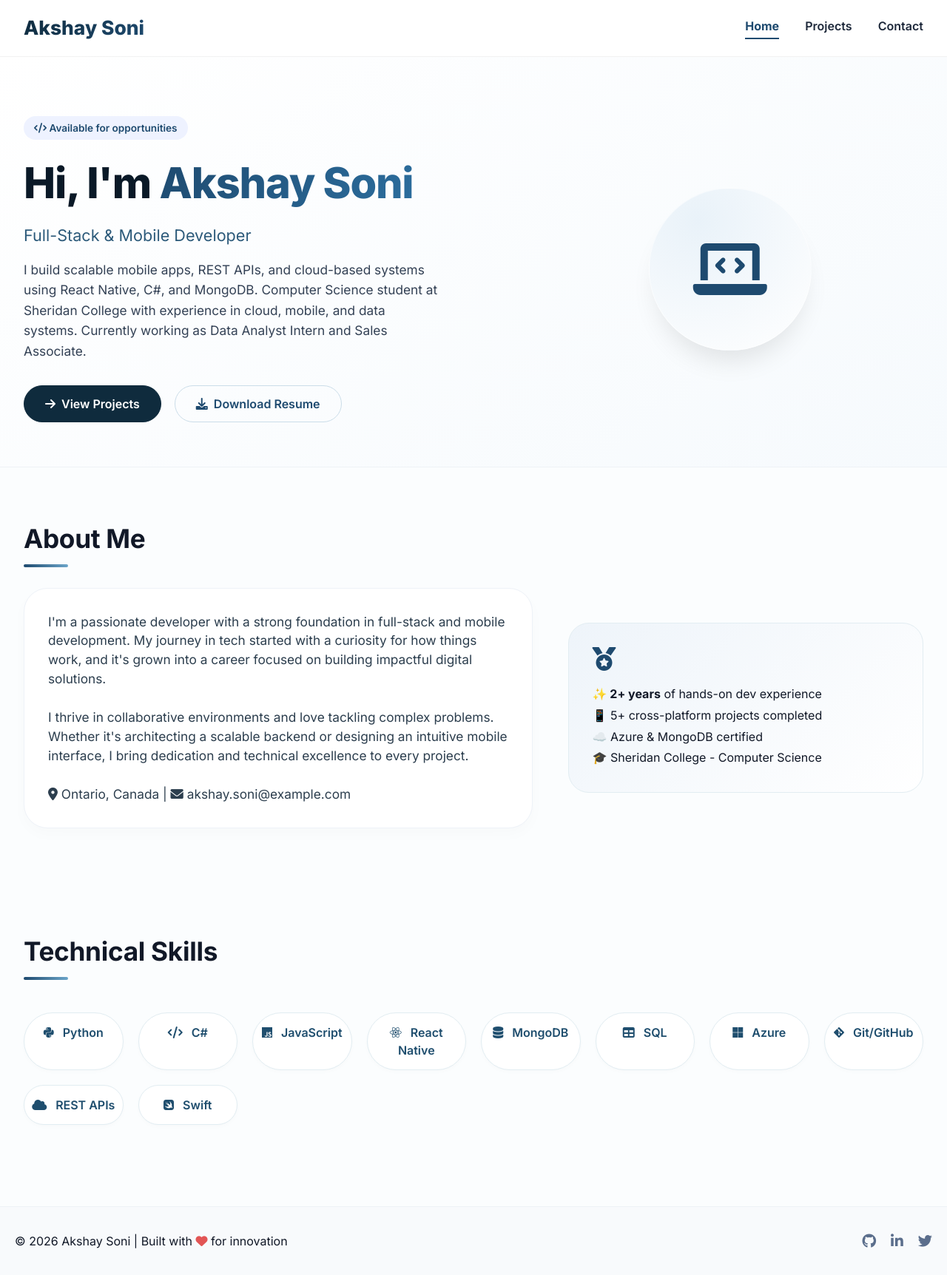
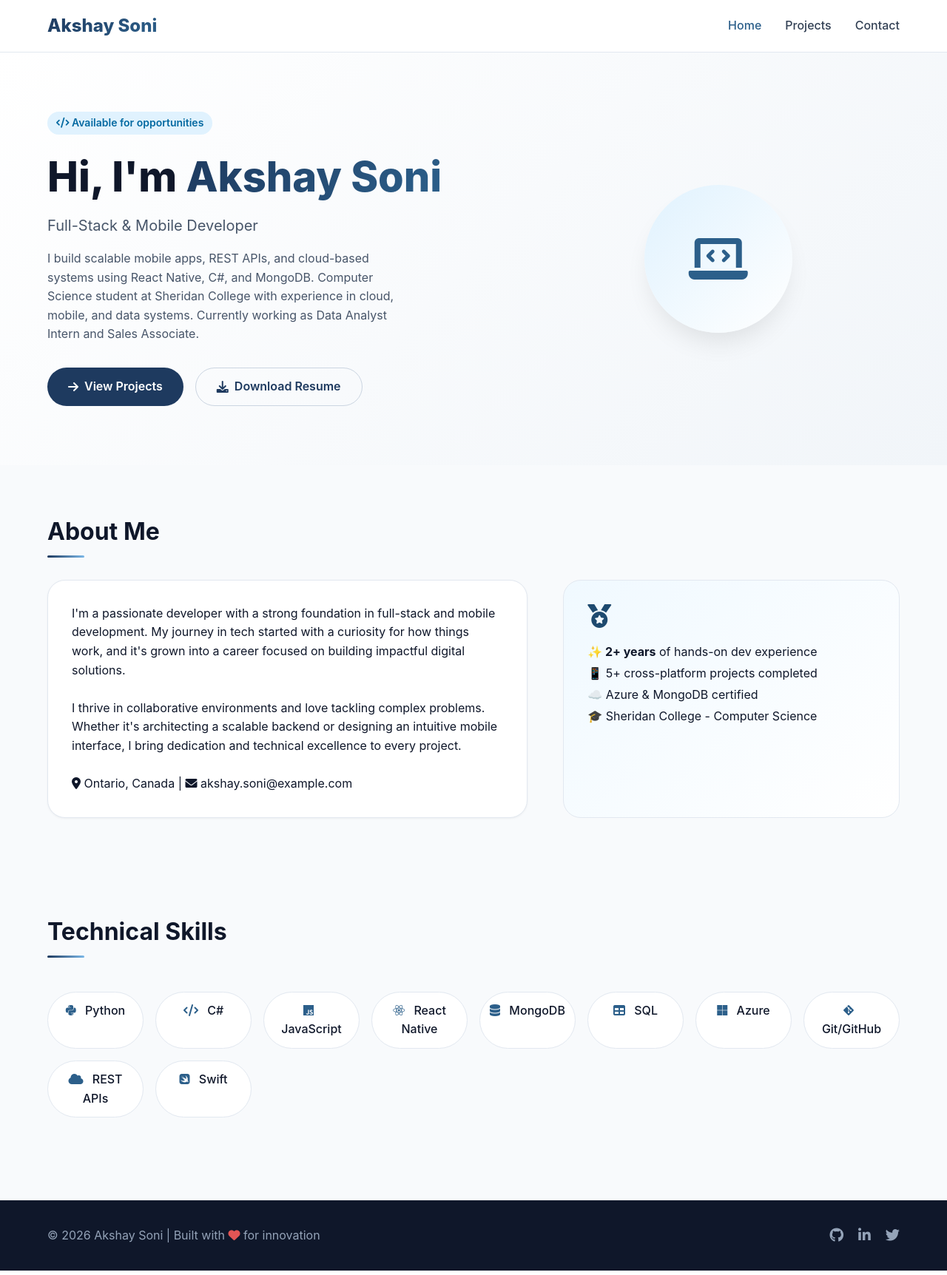
Before and after one commit to soniaksca/portfolio, a Flask app: page / in a window 1280 px wide. Shown: the whole page at 74% size. Run offline with Flask 3, Linux system fonts and the light colour scheme.

Commit message:
Developed Styling

```diff
--- a/Static/css/style.css
+++ b/Static/css/style.css
@@ -1,4 +1,3 @@
-/* Static/css/style.css */
 * {
     margin: 0;
     padding: 0;
@@ -6,93 +5,84 @@
 }
 
 body {
-    font-family: 'Inter', sans-serif;
-    background: #fbfdfe;
-    color: #111827;
-    line-height: 1.5;
+    font-family: -apple-system, BlinkMacSystemFont, 'Segoe UI', Roboto, Helvetica, Arial, sans-serif;
+    background: #f8fafc;
+    color: #0f172a;
+    line-height: 1.6;
 }
 
 .container {
-    max-width: 1280px;
+    max-width: 1200px;
     margin: 0 auto;
-    padding: 0 32px;
+    padding: 0 24px;
 }
 
 /* Navigation */
 nav {
     position: sticky;
     top: 0;
+    background: rgba(255, 255, 255, 0.98);
+    backdrop-filter: blur(10px);
+    border-bottom: 1px solid #e2e8f0;
+    padding: 16px 0;
     z-index: 100;
-    background: rgba(255, 255, 255, 0.95);
-    backdrop-filter: blur(12px);
-    border-bottom: 1px solid rgba(0, 0, 0, 0.05);
-    padding: 18px 0;
 }
 
 .nav-container {
-    max-width: 1280px;
+    max-width: 1200px;
     margin: 0 auto;
-    padding: 0 32px;
+    padding: 0 24px;
     display: flex;
     justify-content: space-between;
     align-items: center;
 }
 
 .logo {
-    font-size: 1.65rem;
+    font-size: 1.5rem;
     font-weight: 800;
-    background: linear-gradient(135deg, #0F2B3D, #1E4A6F);
+    background: linear-gradient(135deg, #1e3a5f, #2c5f8a);
     background-clip: text;
     -webkit-background-clip: text;
     color: transparent;
     text-decoration: none;
-    transition: opacity 0.2s;
 }
 
 .logo:hover {
-    opacity: 0.85;
+    opacity: 0.8;
 }
 
 .nav-links {
     display: flex;
-    gap: 2.2rem;
+    gap: 2rem;
 }
 
 .nav-links a {
     text-decoration: none;
-    font-weight: 550;
-    color: #1e293b;
-    transition: all 0.2s;
-    font-size: 1rem;
-    padding-bottom: 4px;
+    font-weight: 500;
+    color: #334155;
+    transition: color 0.2s;
 }
 
-.nav-links a:hover {
-    color: #1E4A6F;
-}
-
+.nav-links a:hover,
 .nav-links a.active {
-    color: #1E4A6F;
-    font-weight: 700;
-    border-bottom: 2px solid #1E4A6F;
+    color: #2c5f8a;
 }
 
 /* Hero Section */
 .hero {
-    padding: 80px 0 60px;
-    background: linear-gradient(145deg, #ffffff 0%, #f6fafd 100%);
-    border-bottom: 1px solid #eef2f6;
+    padding: 80px 0;
+    background: linear-gradient(135deg, #ffffff 0%, #f1f5f9 100%);
 }
 
 .hero-content {
-    max-width: 1280px;
+    max-width: 1200px;
     margin: 0 auto;
-    padding: 0 32px;
+    padding: 0 24px;
     display: flex;
-    flex-wrap: wrap;
     align-items: center;
     justify-content: space-between;
-    gap: 40px;
+    gap: 48px;
+    flex-wrap: wrap;
 }
 
 .hero-text {
@@ -102,90 +92,84 @@ nav {
 
 .hero-badge {
     display: inline-block;
-    background: #eef2ff;
-    color: #1e4a6f;
-    padding: 6px 14px;
-    border-radius: 40px;
-    font-size: 0.85rem;
+    background: #e0f2fe;
+    color: #0369a1;
+    padding: 4px 12px;
+    border-radius: 20px;
+    font-size: 0.875rem;
     font-weight: 600;
     margin-bottom: 24px;
 }
 
 .hero h1 {
-    font-size: 3.6rem;
+    font-size: 3.5rem;
     font-weight: 800;
     line-height: 1.2;
-    letter-spacing: -0.02em;
-    margin-bottom: 20px;
-    color: #0a1927;
+    margin-bottom: 16px;
+    color: #0f172a;
 }
 
 .highlight {
-    background: linear-gradient(120deg, #1E4A6F, #2C6E9E);
+    background: linear-gradient(120deg, #1e3a5f, #2c5f8a);
     background-clip: text;
     -webkit-background-clip: text;
     color: transparent;
 }
 
 .tagline {
-    font-size: 1.35rem;
-    font-weight: 500;
-    color: #2c5a7a;
+    font-size: 1.25rem;
+    color: #475569;
     margin-bottom: 16px;
 }
 
 .bio {
-    font-size: 1.08rem;
-    color: #334155;
-    max-width: 560px;
+    color: #475569;
     margin-bottom: 32px;
-    line-height: 1.6;
+    max-width: 500px;
 }
 
 .btn-group {
     display: flex;
+    gap: 16px;
     flex-wrap: wrap;
-    gap: 18px;
 }
 
 .cta-button {
-    background: #0f2b3d;
+    background: #1e3a5f;
     color: white;
     padding: 12px 28px;
     border-radius: 40px;
     text-decoration: none;
     font-weight: 600;
-    transition: all 0.2s ease;
     display: inline-flex;
     align-items: center;
     gap: 8px;
-    border: 1px solid #0f2b3d;
+    transition: all 0.2s;
 }
 
 .cta-button:hover {
-    background: #1e4a6f;
-    border-color: #1e4a6f;
+    background: #2c5f8a;
     transform: translateY(-2px);
-    box-shadow: 0 12px 22px -12px rgba(30, 74, 111, 0.3);
+    box-shadow: 0 10px 20px -5px rgba(0, 0, 0, 0.1);
 }
 
 .secondary-button {
     background: transparent;
-    color: #1e4a6f;
+    color: #1e3a5f;
     padding: 12px 28px;
     border-radius: 40px;
     text-decoration: none;
     font-weight: 600;
-    border: 1.5px solid #cbdde9;
-    transition: all 0.2s;
+    border: 1px solid #cbd5e1;
     display: inline-flex;
     align-items: center;
     gap: 8px;
+    transition: all 0.2s;
 }
 
 .secondary-button:hover {
-    border-color: #1e4a6f;
-    background: #f0f7fc;
+    border-color: #2c5f8a;
+    background: #f0f9ff;
     transform: translateY(-2px);
 }
 
@@ -193,51 +177,46 @@ nav {
     flex: 0.8;
     display: flex;
     justify-content: center;
-    min-width: 220px;
 }
 
 .code-icon {
-    background: #ffffffdd;
-    backdrop-filter: blur(4px);
-    width: 220px;
-    height: 220px;
-    background: radial-gradient(circle at 30% 20%, #e9f2f9, #ffffff);
+    width: 200px;
+    height: 200px;
+    background: linear-gradient(135deg, #e0f2fe, #ffffff);
     border-radius: 50%;
     display: flex;
     align-items: center;
     justify-content: center;
-    box-shadow: 0 25px 35px -12px rgba(0, 0, 0, 0.1);
-    border: 1px solid rgba(255, 255, 255, 0.5);
+    box-shadow: 0 20px 35px -10px rgba(0, 0, 0, 0.1);
 }
 
 .code-icon i {
-    font-size: 5rem;
-    color: #1E4A6F;
+    font-size: 4rem;
+    color: #2c5f8a;
 }
 
 /* Sections */
 section {
-    padding: 70px 0;
+    padding: 64px 0;
 }
 
 .section-title {
-    font-size: 2.2rem;
+    font-size: 2rem;
     font-weight: 700;
     margin-bottom: 40px;
     position: relative;
     display: inline-block;
-    letter-spacing: -0.3px;
 }
 
 .section-title:after {
     content: '';
     position: absolute;
-    bottom: -12px;
+    bottom: -10px;
     left: 0;
-    width: 60px;
-    height: 4px;
-    background: linear-gradient(90deg, #1E4A6F, #6ba5c9);
-    border-radius: 4px;
+    width: 50px;
+    height: 3px;
+    background: linear-gradient(90deg, #1e3a5f, #7cb8e8);
+    border-radius: 3px;
 }
 
 /* About Section */
@@ -245,112 +224,108 @@ section {
     display: flex;
     gap: 48px;
     flex-wrap: wrap;
-    align-items: center;
 }
 
 .about-text {
     flex: 1.5;
-    font-size: 1.08rem;
-    color: #2c3e4e;
-    background: #ffffff;
+    background: white;
     padding: 32px;
-    border-radius: 32px;
-    box-shadow: 0 8px 20px rgba(0, 0, 0, 0.02);
-    border: 1px solid #eef2f8;
+    border-radius: 24px;
+    border: 1px solid #e2e8f0;
+    box-shadow: 0 1px 3px rgba(0, 0, 0, 0.05);
 }
 
 .about-highlight {
-    background: linear-gradient(135deg, #eef4fa, #ffffff);
+    flex: 1;
+    background: linear-gradient(135deg, #f0f9ff, #ffffff);
     padding: 32px;
-    border-radius: 28px;
-    flex: 1;
-    border: 1px solid #e2edf2;
+    border-radius: 24px;
+    border: 1px solid #e2e8f0;
 }
 
 .about-highlight i {
     font-size: 2rem;
+    color: #1e3a5f;
 }
 
 .about-highlight p {
+    margin-top: 15px;
     line-height: 1.8;
 }
 
-/* Skills Grid */
+/* Skills Section */
 .skills-grid {
     display: grid;
-    grid-template-columns: repeat(auto-fill, minmax(130px, 1fr));
-    gap: 20px;
+    grid-template-columns: repeat(auto-fill, minmax(120px, 1fr));
+    gap: 16px;
     margin-top: 16px;
 }
 
 .skill-card {
     background: white;
-    padding: 14px 10px;
+    padding: 12px;
     text-align: center;
-    font-weight: 600;
-    border-radius: 60px;
+    border-radius: 40px;
+    border: 1px solid #e2e8f0;
     transition: all 0.2s;
-    border: 1px solid #e2edf2;
-    box-shadow: 0 2px 6px rgba(0, 0, 0, 0.02);
-    color: #1f4e6e;
+    cursor: pointer;
+    font-weight: 500;
+}
+
+.skill-card:hover {
+    transform: translateY(-3px);
+    border-color: #2c5f8a;
+    box-shadow: 0 5px 15px -5px rgba(0, 0, 0, 0.1);
+    background: #f8fafc;
 }
 
 .skill-card i {
     margin-right: 8px;
-}
-
-.skill-card:hover {
-    transform: translateY(-4px);
-    border-color: #bdd8ea;
-    box-shadow: 0 12px 18px -12px rgba(0, 0, 0, 0.08);
-    background: #fafeff;
+    color: #2c5f8a;
 }
 
 /* Projects Page */
 .projects-header {
-    background: linear-gradient(145deg, #eef4fa, #ffffff);
+    background: linear-gradient(135deg, #f0f9ff, #ffffff);
     padding: 60px 0 40px;
     text-align: center;
-    border-bottom: 1px solid #eef2f6;
+    border-bottom: 1px solid #e2e8f0;
 }
 
 .projects-header h1 {
-    font-size: 3rem;
-    font-weight: 800;
-    margin-bottom: 16px;
+    font-size: 2.5rem;
+    margin-bottom: 12px;
+    color: #0f172a;
 }
 
 .projects-header p {
-    font-size: 1.2rem;
-    color: #4a627a;
+    color: #475569;
+    font-size: 1.1rem;
 }
 
 .projects-grid {
     display: grid;
-    grid-template-columns: repeat(auto-fit, minmax(340px, 1fr));
-    gap: 2rem;
-    margin: 50px 0;
+    grid-template-columns: repeat(auto-fit, minmax(320px, 1fr));
+    gap: 32px;
+    margin: 48px 0;
 }
 
 .project-card {
     background: white;
-    border-radius: 32px;
+    border-radius: 24px;
     overflow: hidden;
-    transition: all 0.3s cubic-bezier(0.2, 0, 0, 1);
-    border: 1px solid #eef2f6;
-    box-shadow: 0 12px 26px -12px rgba(0, 0, 0, 0.05);
+    border: 1px solid #e2e8f0;
+    transition: all 0.3s;
 }
 
 .project-card:hover {
-    transform: translateY(-8px);
-    box-shadow: 0 25px 35px -16px rgba(0, 0, 0, 0.12);
-    border-color: #cfe3ef;
+    transform: translateY(-5px);
+    box-shadow: 0 20px 30px -15px rgba(0, 0, 0, 0.1);
 }
 
 .project-img {
-    width: 100%;
-    height: 200px;
-    background: linear-gradient(145deg, #1e4a6f, #0f2b3d);
+    height: 180px;
+    background: linear-gradient(135deg, #1e3a5f, #2c5f8a);
     display: flex;
     align-items: center;
     justify-content: center;
@@ -359,154 +334,153 @@ section {
 }
 
 .project-card h3 {
-    margin: 24px 24px 8px;
-    font-size: 1.6rem;
-    font-weight: 700;
+    margin: 20px 20px 8px;
+    font-size: 1.35rem;
+    color: #0f172a;
 }
 
 .project-card p {
-    margin: 0 24px 18px;
+    margin: 0 20px 16px;
     color: #475569;
     line-height: 1.6;
 }
 
 .project-tech {
-    margin: 0 24px 12px;
+    margin: 0 20px 12px;
     display: flex;
     flex-wrap: wrap;
     gap: 8px;
 }
 
 .tech-tag {
-    background: #eef2ff;
+    background: #e0f2fe;
     padding: 4px 12px;
     border-radius: 20px;
     font-size: 0.75rem;
     font-weight: 600;
-    color: #1e4a6f;
+    color: #0369a1;
 }
 
 .project-link {
-    margin: 0 24px 24px;
-    display: inline-flex;
-    align-items: center;
-    gap: 8px;
+    margin: 0 20px 20px;
+    display: inline-block;
+    text-decoration: none;
+    color: #1e3a5f;
     font-weight: 600;
-    text-decoration: none;
-    color: #1E4A6F;
     transition: gap 0.2s;
 }
 
 .project-link:hover {
-    gap: 12px;
+    text-decoration: underline;
+    gap: 8px;
 }
 
 /* Contact Page */
 .contact-page {
-    max-width: 800px;
+    max-width: 700px;
     margin: 60px auto;
     background: white;
-    border-radius: 48px;
-    padding: 52px 48px;
+    border-radius: 32px;
+    padding: 48px;
+    border: 1px solid #e2e8f0;
     box-shadow: 0 20px 35px -12px rgba(0, 0, 0, 0.05);
-    border: 1px solid #eef2f8;
 }
 
 .contact-header {
     text-align: center;
-    margin-bottom: 40px;
+    margin-bottom: 32px;
 }
 
 .contact-header h1 {
-    font-size: 2.5rem;
-    font-weight: 700;
-    margin-bottom: 12px;
+    font-size: 2rem;
+    margin-bottom: 8px;
+    color: #0f172a;
 }
 
 .contact-header p {
-    color: #5b6e8c;
+    color: #475569;
 }
 
 .contact-form input,
 .contact-form textarea {
     width: 100%;
-    padding: 16px 20px;
-    margin-bottom: 20px;
-    border: 1.5px solid #e2e8f0;
-    border-radius: 28px;
-    font-family: 'Inter', sans-serif;
+    padding: 14px 18px;
+    margin-bottom: 16px;
+    border: 1px solid #e2e8f0;
+    border-radius: 16px;
+    font-family: inherit;
     font-size: 1rem;
-    transition: 0.2s;
-    background: #ffffff;
+    transition: all 0.2s;
 }
 
 .contact-form input:focus,
 .contact-form textarea:focus {
     outline: none;
-    border-color: #1E4A6F;
-    box-shadow: 0 0 0 3px rgba(30, 74, 111, 0.1);
+    border-color: #2c5f8a;
+    box-shadow: 0 0 0 3px rgba(44, 95, 138, 0.1);
 }
 
 .contact-form button {
-    background: #0f2b3d;
+    width: 100%;
+    background: #1e3a5f;
     color: white;
     border: none;
-    padding: 14px 34px;
+    padding: 14px;
     border-radius: 40px;
-    font-weight: 700;
+    font-weight: 600;
     cursor: pointer;
-    font-size: 1rem;
-    transition: 0.2s;
-    width: 100%;
     display: flex;
     align-items: center;
     justify-content: center;
-    gap: 10px;
+    gap: 8px;
+    transition: all 0.2s;
 }
 
 .contact-form button:hover {
-    background: #1e4a6f;
-    transform: scale(0.98);
+    background: #2c5f8a;
+    transform: translateY(-1px);
 }
 
 .contact-info {
-    margin-top: 40px;
-    padding-top: 30px;
-    border-top: 1px solid #eef2f8;
+    margin-top: 32px;
+    padding-top: 32px;
+    border-top: 1px solid #e2e8f0;
     display: flex;
     justify-content: center;
-    gap: 40px;
+    gap: 24px;
     flex-wrap: wrap;
 }
 
 .contact-info-item {
     display: flex;
     align-items: center;
-    gap: 12px;
-    color: #4a627a;
+    gap: 8px;
+    color: #475569;
+    font-size: 0.875rem;
 }
 
 .contact-info-item i {
-    font-size: 1.3rem;
-    color: #1E4A6F;
+    color: #1e3a5f;
+    font-size: 1rem;
 }
 
 /* Footer */
 footer {
-    background: #f8fafc;
-    border-top: 1px solid #eef2f6;
-    padding: 32px 20px;
-    margin-top: 40px;
+    background: #0f172a;
+    color: #94a3b8;
+    padding: 32px 0;
+    margin-top: 48px;
 }
 
 .footer-content {
-    max-width: 1280px;
+    max-width: 1200px;
     margin: 0 auto;
+    padding: 0 24px;
     display: flex;
     justify-content: space-between;
     align-items: center;
     flex-wrap: wrap;
-    gap: 20px;
+    gap: 16px;
 }
 
 .social-links {
@@ -515,30 +489,53 @@ footer {
 }
 
 .social-links a {
-    color: #5b6e8c;
+    color: #94a3b8;
     font-size: 1.2rem;
     transition: color 0.2s;
 }
 
 .social-links a:hover {
-    color: #1E4A6F;
+    color: white;
 }
 
-/* Responsive */
-@media (max-width: 780px) {
+/* Flash Messages */
+.flash-message {
+    position: fixed;
+    top: 100px;
+    right: 20px;
+    background: #10b981;
+    color: white;
+    padding: 12px 20px;
+    border-radius: 12px;
+    z-index: 1000;
+    animation: slideIn 0.3s ease;
+}
+
+@keyframes slideIn {
+    from {
+        transform: translateX(100%);
+        opacity: 0;
+    }
+    to {
+        transform: translateX(0);
+        opacity: 1;
+    }
+}
+
+/* Responsive Design */
+@media (max-width: 768px) {
+    .nav-container {
+        flex-direction: column;
+        gap: 12px;
+    }
+
     .hero h1 {
         font-size: 2.5rem;
     }
 
-    .nav-container {
-        padding: 0 20px;
+    .hero-content {
+        text-align: center;
         flex-direction: column;
-        gap: 12px;
-    }
-
-    .hero-content {
-        flex-direction: column;
-        text-align: center;
     }
 
     .btn-group {
@@ -546,8 +543,7 @@ footer {
     }
 
     .bio {
-        margin-left: auto;
-        margin-right: auto;
+        margin: 0 auto 32px;
     }
 
     .section-title:after {
@@ -564,8 +560,17 @@ footer {
         flex-direction: column;
     }
 
+    .contact-page {
+        padding: 32px 24px;
+        margin: 40px 20px;
+    }
+
     .footer-content {
         flex-direction: column;
         text-align: center;
     }
+
+    .projects-grid {
+        grid-template-columns: 1fr;
+    }
 }
```
